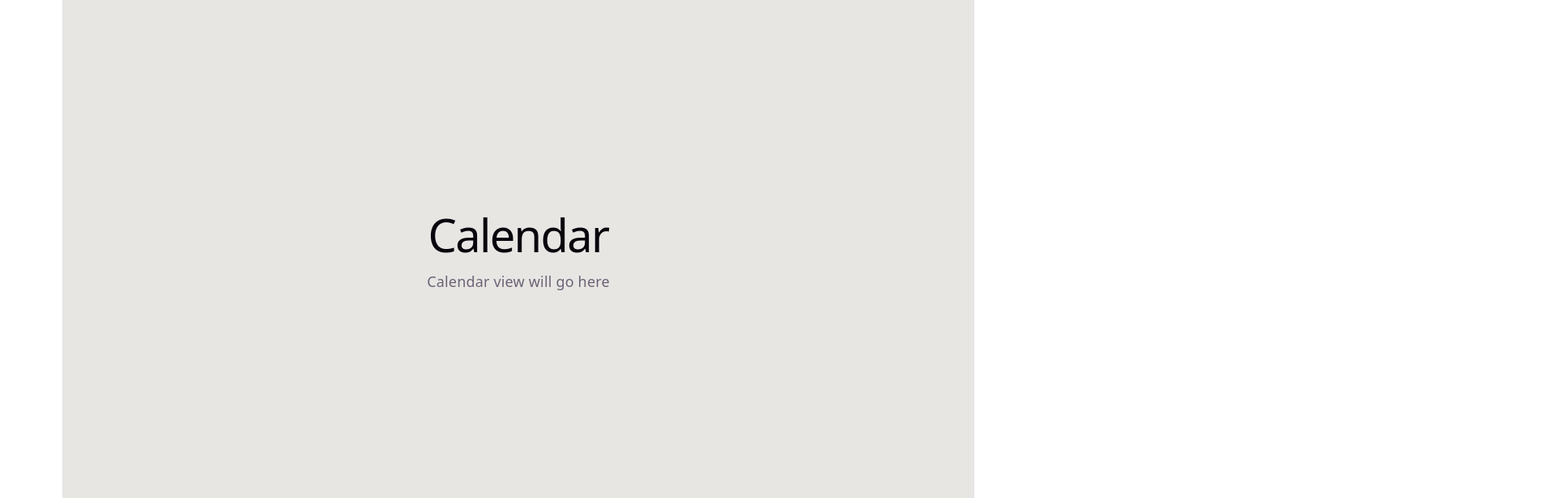
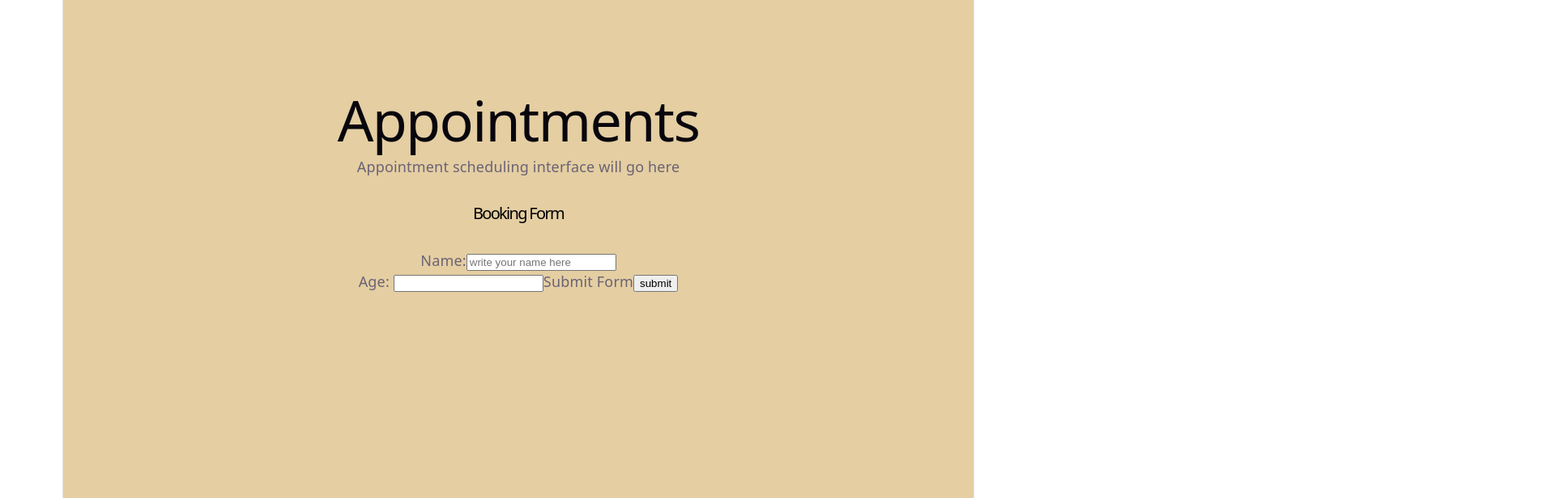
Before and after one commit to jahh-p/ClinicAppointmentPlanner, a React (Vite) app in the folder clinic-appointment-planner/: page / in a window 1280 px wide. Shown: the part 2000-2616 px from the top of the page at 81% size, 1920 px wide, since content can reach past the window. Built offline with nearby package versions, Linux system fonts and the light colour scheme.

Commit message:
added Booking Form, name and age, with a validation error if age is less than 18 years old. Will not submit the form

```diff
--- a/clinic-appointment-planner/src/App.jsx
+++ b/clinic-appointment-planner/src/App.jsx
@@ -1,7 +1,7 @@
 
 import logo from "./logo-pictures/logo.jpg"
 import Navigation from "./Navigation"
-
+import BookingForm from "./Booking/BookingForm.jsx"
 
 export default function App() {
 
@@ -19,13 +19,14 @@ return (
       <section id="appointments">
         <div
           style={{
-            maxWidth: '800px',
-            padding: '40px 20px',
-            textAlign: 'center',
+            maxWidth: '900px',
+            padding: '1000px 10000px',
+            textAlign: 'top',
           }}
         >
           <h1>Appointments</h1>
           <p>Appointment scheduling interface will go here</p>
+          <BookingForm />
         </div>
       </section>
 
--- /dev/null
+++ b/clinic-appointment-planner/src/Booking/BookingForm.jsx
@@ -0,0 +1,61 @@
+import {useState} from "react"
+
+export default function BookingForm(){
+    const [data, setData]= useState({
+        name:"",
+        birthdate: "",
+        age: "",
+        address: ""
+
+    })
+
+    function handleSubmit(e)
+    {
+      e.preventDefault()
+         const age = parseInt(data.age, 10);
+        if(age < 18){
+        alert("You are not qualified to be using this form")
+        return
+        }
+
+    setData({name:"",
+        birthdate: "",
+        age: "",
+        address: ""})
+            e.preventDefault()
+    }
+
+    function handleChange(e){
+     setData({...data, [e.target.name]: e.target.value})
+    }
+
+    return(<>
+    <div>
+    <form onSubmit={handleSubmit}>
+    <h1 id ="BookingForm">Booking Form</h1>
+    <label htmlFor="name">Name:</label>
+    <input
+    id="name"
+    type ="text"
+    name = "name"
+    value = {data.name}
+    placeholder ="write your name here"
+    TabIndex={0}
+    onChange = {handleChange}/>
+    <br></br>
+
+    <label htmlFor="age">Age: </label>
+    <input id= "age"
+    type="number"
+    name="age"
+    value={data.age}
+    onChange = {handleChange}/>
+
+
+     <label htmlFor= "submit">Submit Form</label>
+    <button id = "submit" type="submit" >submit</button>
+
+    </form>
+    </div>
+    </>)
+}
--- a/clinic-appointment-planner/src/index.css
+++ b/clinic-appointment-planner/src/index.css
@@ -62,7 +62,7 @@ section {
 }
 
 #appointments {
-  background: #faf9f7;
+  background: #e4cea2;
 }
 
 #calendar {
@@ -93,7 +93,7 @@ h2 {
 }
 
 h1 {
-  font-size: 56px;
+  font-size: 70px;
   letter-spacing: -1.68px;
   margin: 32px 0;
   @media (max-width: 1024px) {
@@ -128,3 +128,9 @@ code {
   padding: 4px 8px;
   background: var(--code-bg);
 }
+
+#BookingForm{
+  color:black;
+  font-size: 20px;
+  text-align: center;
+}
```
Also changed, not shown: clinic-appointment-planner/src/Booking/AppointmentForm.jsx (added, +7 -0 lines), clinic-appointment-planner/src/Booking/Header.jsx (added).
